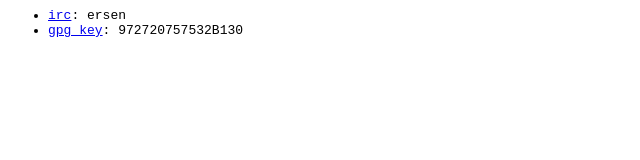
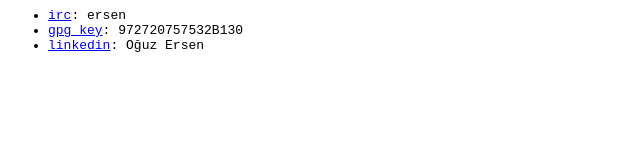
Before and after one commit to oersen/ersen.moe, a plain HTML site: page index.html in a window 1280 px wide. Shown: the whole page, without its empty margins (0-640 px from the left). Drawn offline with Linux system fonts and the light colour scheme.

Commit message:
update links

```diff
--- a/index.html
+++ b/index.html
@@ -7,4 +7,5 @@
 </head><body><ul>
 <li><a href="https://web.libera.chat/">irc</a>: ersen</li>
 <li><a href="https://github.com/oersen.gpg">gpg key</a>: 972720757532B130</li>
+<li><a href="https://www.linkedin.com/in/oersen/">linkedin</a>: Oğuz Ersen</li>
 </ul></body></html>
```
Also changed, not shown: 1 other file.
